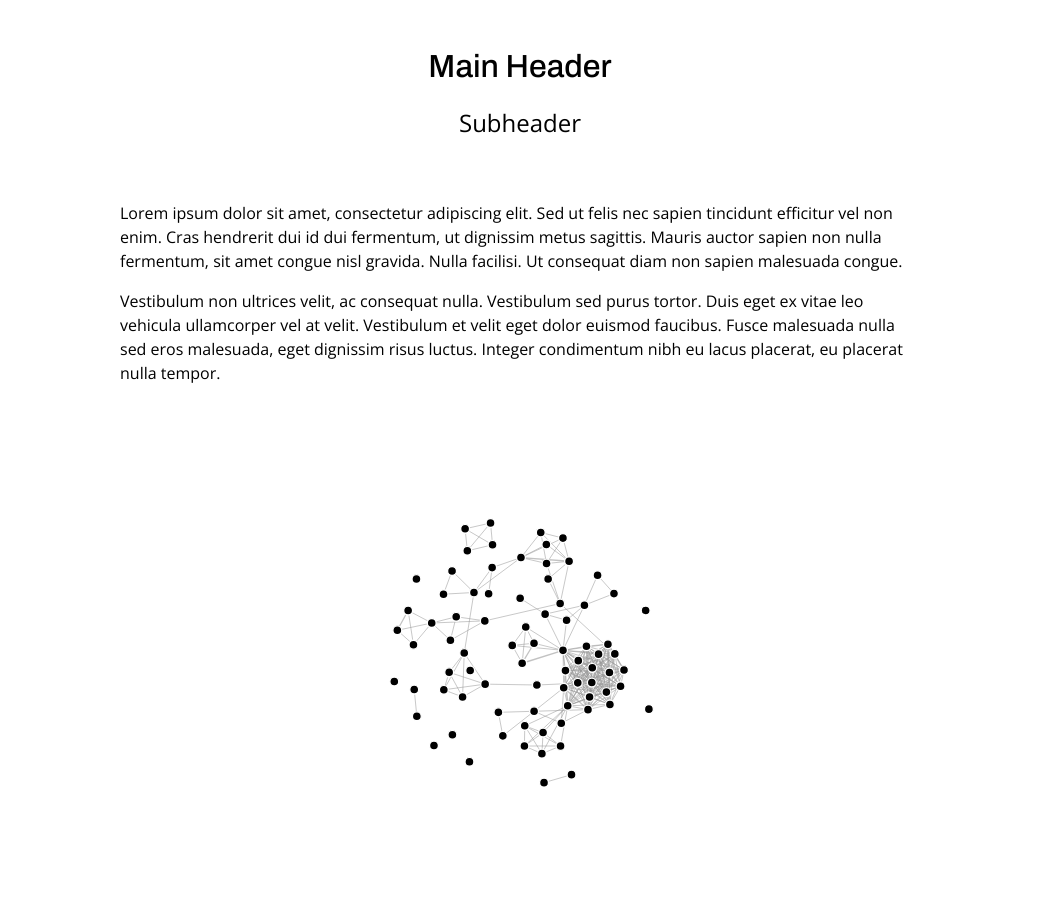
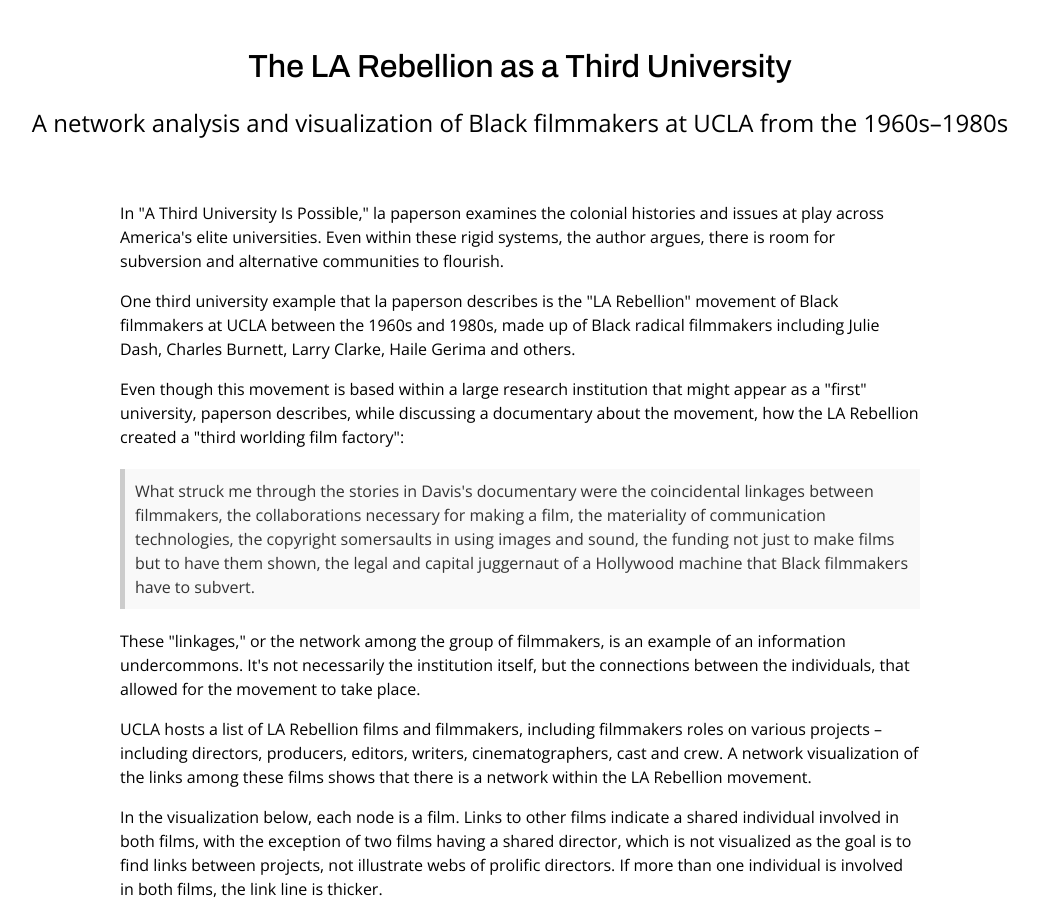
Before and after one commit to naterattner/data-culture-society-final, a website: page index.html in a window 1280 px wide. Shown: the top 904 px of the page, without its empty margins (120-1158 px from the left). Drawn offline with nearby package versions, Linux system fonts and the light colour scheme.

Commit message:
add text

```diff
--- a/index.html
+++ b/index.html
@@ -16,19 +16,35 @@
 <body>
 
 <header>
-    <h1>Main Header</h1>
-    <h2>Subheader</h2>
+    <h1>The LA Rebellion as a Third University</h1>
+    <h2>A network analysis and visualization of Black filmmakers at UCLA from the 1960s–1980s</h2>
 </header>
 
 <main>
     <div>
-        <p>Lorem ipsum dolor sit amet, consectetur adipiscing elit. Sed ut felis nec sapien tincidunt efficitur vel non enim. Cras hendrerit dui id dui fermentum, ut dignissim metus sagittis. Mauris auctor sapien non nulla fermentum, sit amet congue nisl gravida. Nulla facilisi. Ut consequat diam non sapien malesuada congue.</p>
-        <p>Vestibulum non ultrices velit, ac consequat nulla. Vestibulum sed purus tortor. Duis eget ex vitae leo vehicula ullamcorper vel at velit. Vestibulum et velit eget dolor euismod faucibus. Fusce malesuada nulla sed eros malesuada, eget dignissim risus luctus. Integer condimentum nibh eu lacus placerat, eu placerat nulla tempor.</p>
+        <p>In "A Third University Is Possible," la paperson examines the colonial histories and issues at play across America's elite universities. Even within these rigid systems, the author argues, there is room for subversion and alternative communities to flourish.</p>
+
+        <p>One third university example that la paperson describes is the "LA Rebellion" movement of Black filmmakers at UCLA between the 1960s and 1980s, made up of Black radical filmmakers including Julie Dash, Charles Burnett, Larry Clarke, Haile Gerima and others.</p>
+
+        <p>Even though this movement is based within a large research institution that might appear as a "first" university, paperson describes, while discussing a documentary about the movement, how the LA Rebellion created a "third worlding film factory":</p>
+
+        <p class="pull-quote">What struck me through the stories in Davis's documentary were the coincidental linkages between filmmakers, the collaborations necessary for making a film, the materiality of communication technologies, the copyright somersaults in using images and sound, the funding not just to make films but to have them shown, the legal and capital juggernaut of a Hollywood machine that Black filmmakers have to subvert.</p>
+
+        <p>These "linkages," or the network among the group of filmmakers, is an example of an information undercommons. It's not necessarily the institution itself, but the connections between the individuals, that allowed for the movement to take place.</p>
+
+        <p>UCLA hosts a list of LA Rebellion films and filmmakers, including filmmakers roles on various projects – including directors, producers, editors, writers, cinematographers, cast and crew. A network visualization of the links among these films shows that there is a network within the LA Rebellion movement.</p>
+
+        <p>In the visualization below, each node is a film. Links to other films indicate a shared individual involved in both films, with the exception of two films having a shared director, which is not visualized as the goal is to find links between projects, not illustrate webs of prolific directors. If more than one individual is involved in both films, the link line is thicker.</p>
+
     </div>
 
     <div id="viz">
         <!-- D3.js visualization will be appended here -->
     </div>
+
+    <div>
+        <p>Not every film is linked and many stand alone. The dataset is likely an incomplete list some projects appear small-scale, with only a name or two across all roles listed. And a limitation of this visualization is that it only shows formal links, when an individual held a role on multiple films, and was recorded as doing so. Tracking the less-formal links that might be part of an information undercommons – words of advice or encouragement, small-scale contributions to a film, introductions to funding sources or other filmmakers – are impossible to see in this dataset.</p>
+    </div>
 </main>
 
 </body>
--- a/styles/style.css
+++ b/styles/style.css
@@ -41,3 +41,13 @@ main {
 section {
   margin-bottom: 20px;
 }
+
+.pull-quote {
+    /* font-style: italic; */
+    font-size: 1.2em;
+    color: #333;
+    background-color: #f9f9f9;
+    border-left: 5px solid #ccc;
+    padding: 10px;
+    margin: 20px 0;
+}
```
